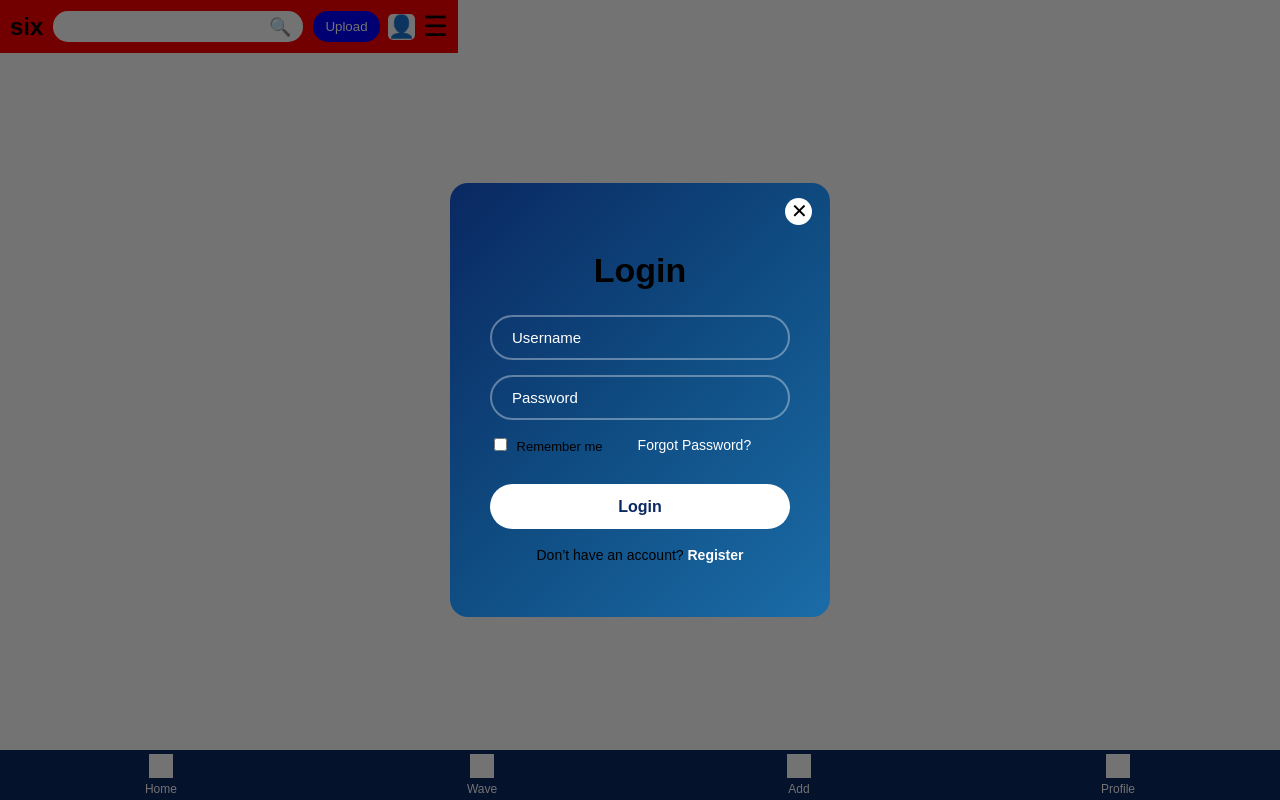
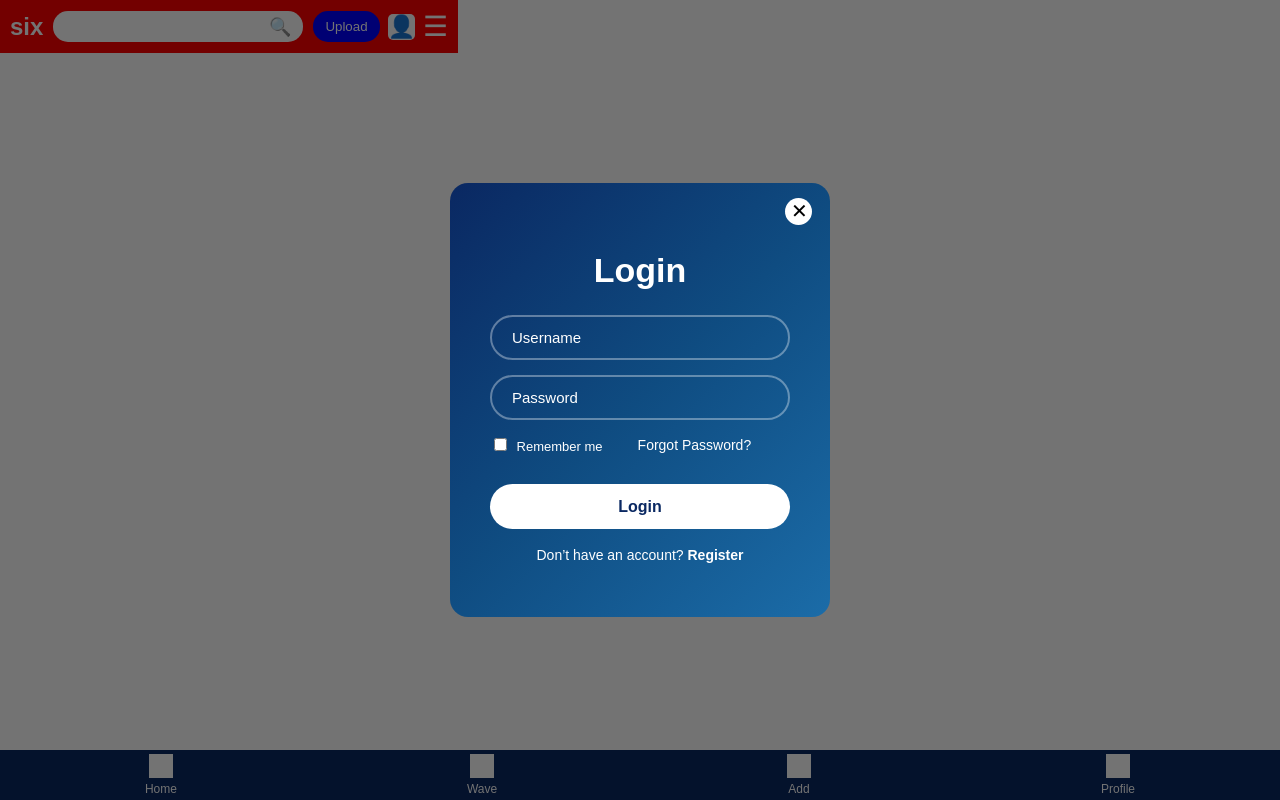
Before and after one commit to princecrayner/six, a Flask app: page / in a window 1280 px wide. Run offline with Flask 3, Linux system fonts and the light colour scheme; data that the repository does not hold is empty; grey boxes are pictures that could not be loaded.

Commit message:
project updated

```diff
--- a/static/style.css
+++ b/static/style.css
@@ -96,7 +96,7 @@
 body {
   margin: 0;
   background: white;
-  color: black;
+  color: #fff;
   font-family: sans-serif;
 }
 
```
